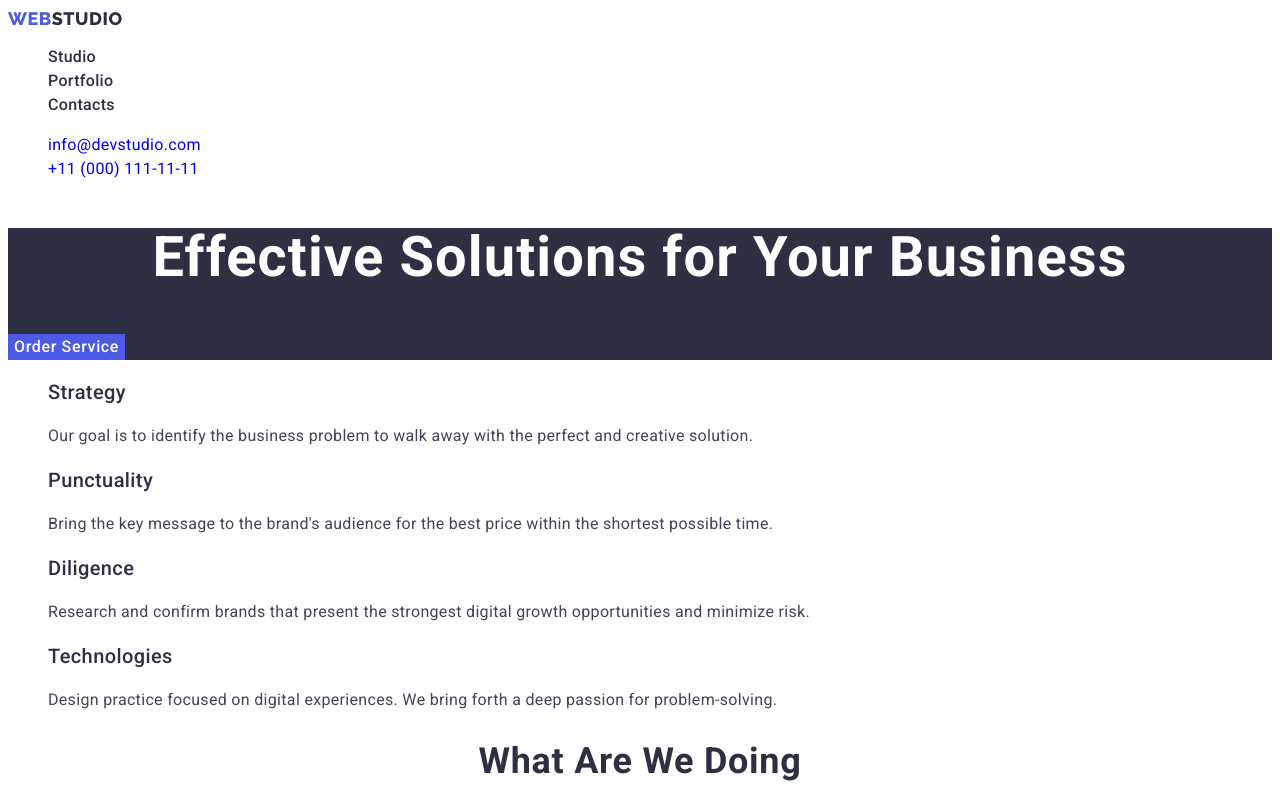
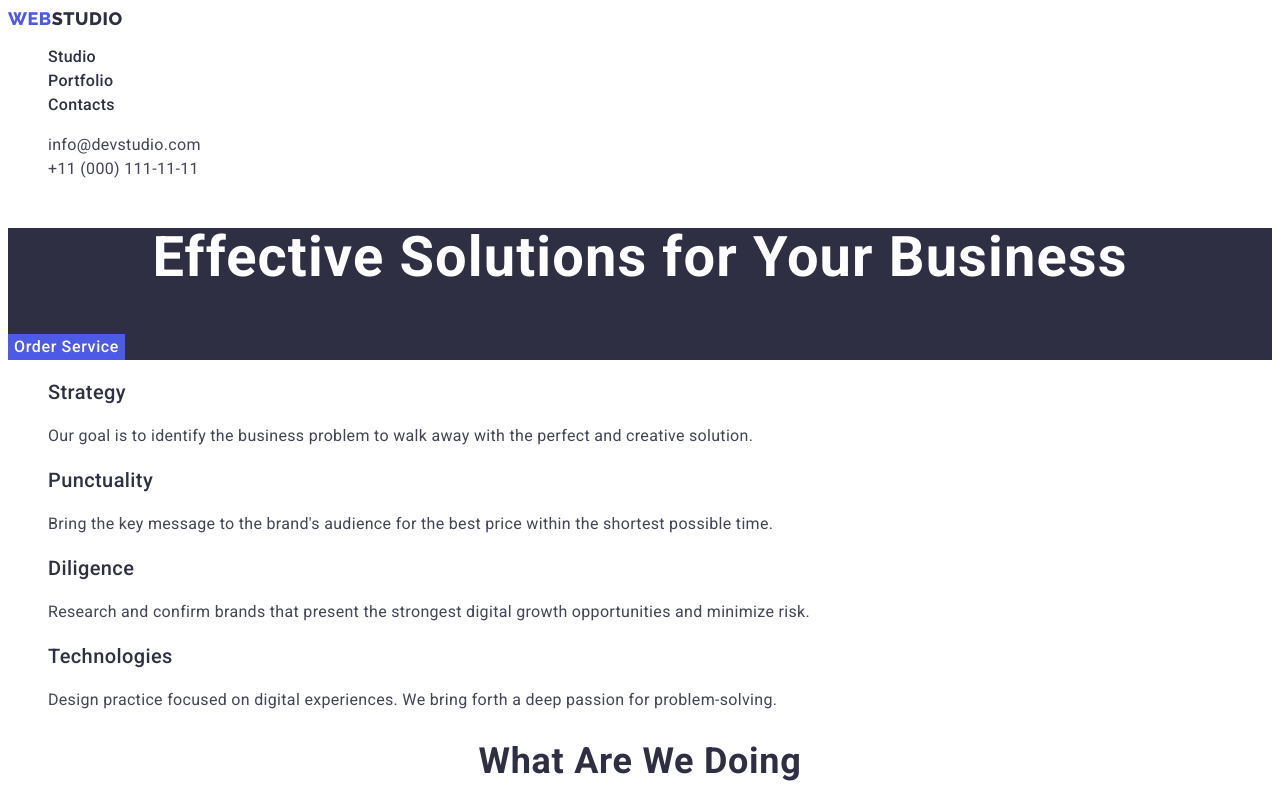
Before and after one commit to Kosanka/goit-markup-hw-02, a plain HTML site: page index.html in a window 1280 px wide. Shown: the top 800 px of the page. Drawn offline with Linux system fonts and the light colour scheme.

Commit message:
Update styles.css

```diff
--- a/css/styles.css
+++ b/css/styles.css
@@ -54,7 +54,7 @@ body {
     color: var(--accent-color);
 }
 
-.contact-items {
+.contact-item {
     font-style: normal;
     line-height: 1.5;
     letter-spacing: 0.02em;
```
